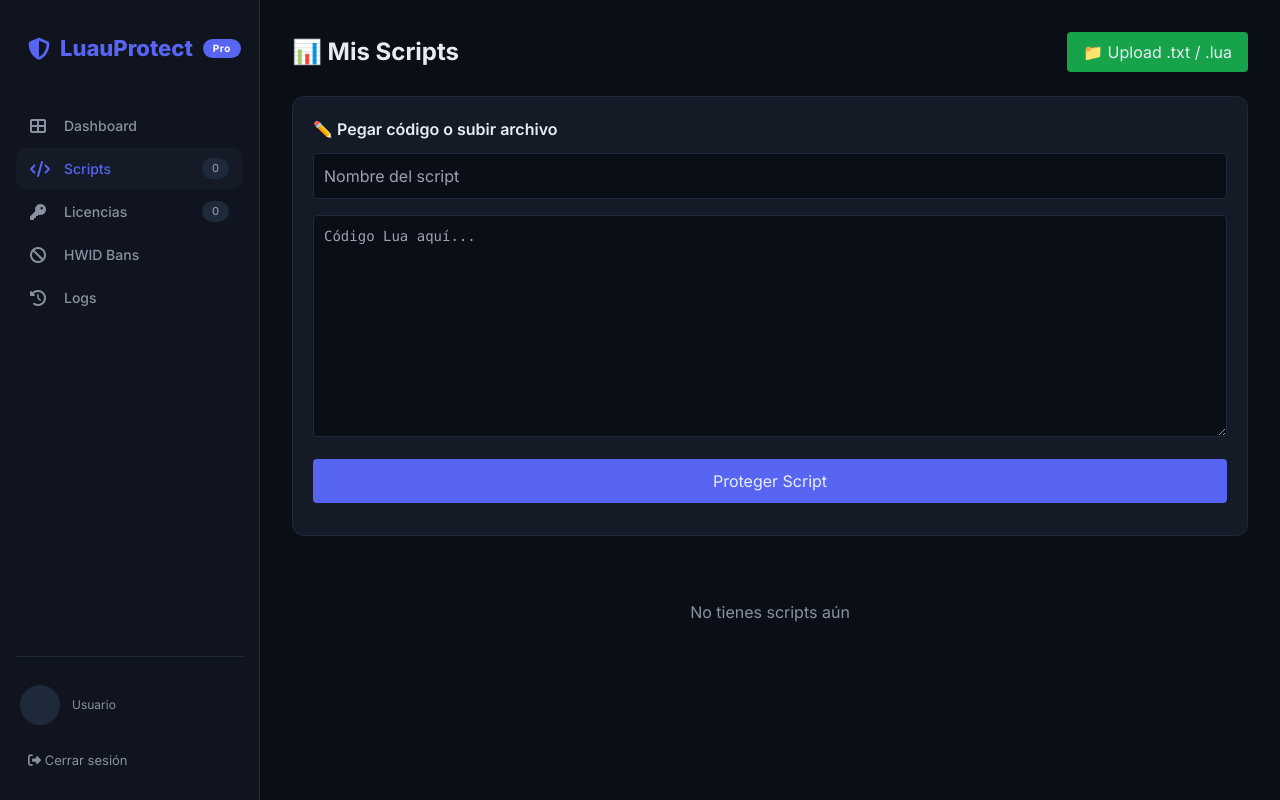
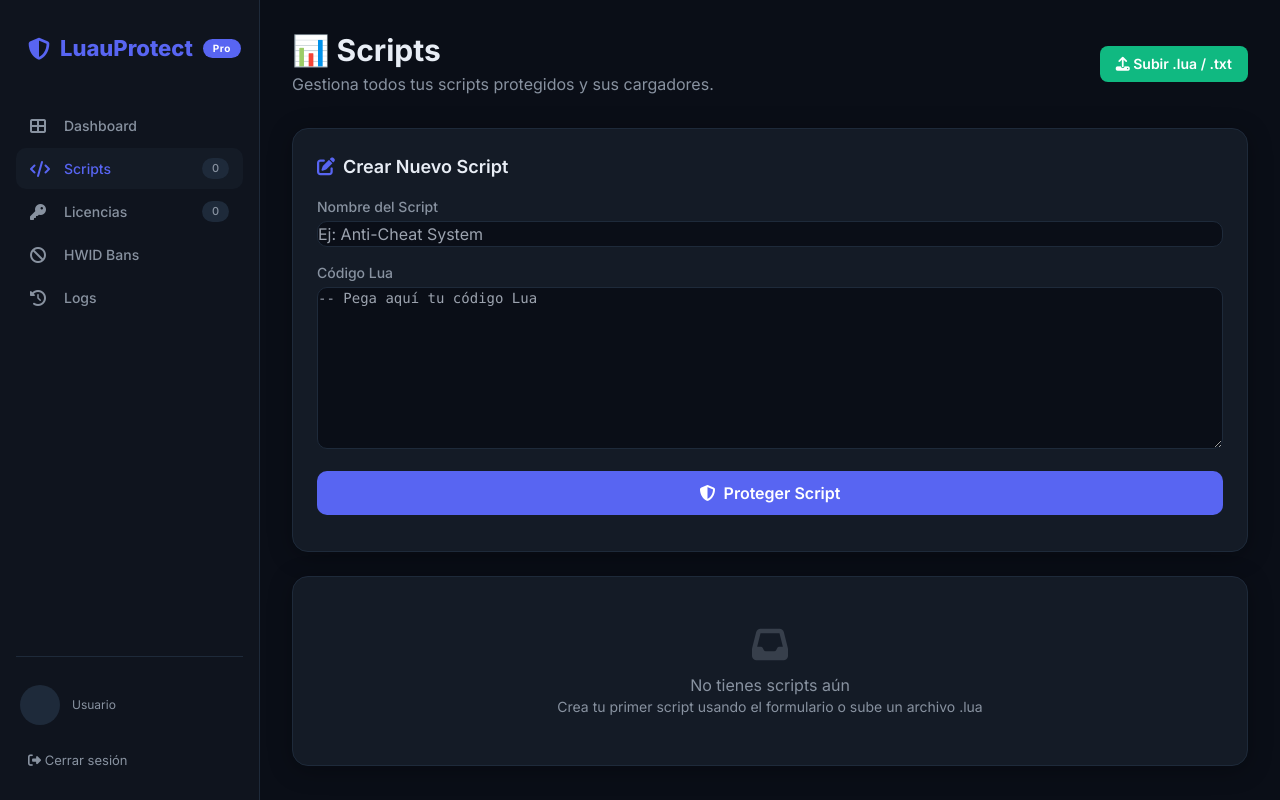
Before and after one commit to leivagaonahernanely-web/Protegetuscriptlua, a Flask app: template templates/scripts.html in a window 1280 px wide. Run offline with Flask 3, Linux system fonts and the light colour scheme; the template is opened without the code that fills it, so the values that code supplies are empty; parts of the project's set-up code (start-up, migrations or seed data) failed here and were passed over; some libraries are stand-ins or nearby versions.

Commit message:
Update scripts.html

```diff
--- a/templates/scripts.html
+++ b/templates/scripts.html
@@ -1,89 +1,163 @@
 {% extends "base.html" %}
+{% block title %}Scripts - LuauProtect Pro{% endblock %}
+
 {% block content %}
-<div class="flex justify-between items-center mb-6">
-    <h1 class="text-2xl font-bold">📊 Mis Scripts</h1>
-    <label for="fileInput" class="cursor-pointer bg-green-600 hover:bg-green-700 px-4 py-2 rounded flex items-center gap-2">
-        📁 Upload .txt / .lua
+<div class="flex flex-col sm:flex-row justify-between items-start sm:items-center gap-4 mb-8">
+    <div>
+        <h1 class="text-3xl font-bold">📊 Scripts</h1>
+        <p class="text-textMuted mt-1">Gestiona todos tus scripts protegidos y sus cargadores.</p>
+    </div>
+    <div class="flex gap-2 flex-wrap">
+        <label for="fileInput" class="btn-success cursor-pointer text-sm py-2 px-4">
+            <i class="fas fa-upload"></i> Subir .lua / .txt
             <input type="file" id="fileInput" accept=".lua,.txt" class="hidden">
         </label>
     </div>
+</div>
 
-<div class="bg-card p-5 rounded-xl border border-border mb-6">
-    <h3 class="font-semibold mb-3">✏️ Pegar código o subir archivo</h3>
-    <div class="space-y-4">
-        <input type="text" id="scriptName" placeholder="Nombre del script" class="w-full bg-dark border border-border rounded p-2.5">
-        <textarea id="scriptCode" rows="10" placeholder="Código Lua aquí..." class="w-full bg-dark border border-border rounded p-2.5 font-mono text-sm"></textarea>
-        <button onclick="protegerScript()" class="w-full bg-primary hover:bg-primary/90 p-2.5 rounded">Proteger Script</button>
+<div class="card mb-6">
+    <h3 class="text-lg font-semibold mb-4 flex items-center gap-2">
+        <i class="fas fa-edit text-primary"></i> Crear Nuevo Script
+    </h3>
+    <form id="scriptForm" class="space-y-4">
+        <div>
+            <label class="text-sm font-medium text-textMuted block mb-1">Nombre del Script</label>
+            <input type="text" id="scriptName" placeholder="Ej: Anti-Cheat System" required>
         </div>
+        <div>
+            <label class="text-sm font-medium text-textMuted block mb-1">Código Lua</label>
+            <textarea id="scriptCode" rows="8" placeholder="-- Pega aquí tu código Lua" class="font-mono text-sm" required></textarea>
+        </div>
+        <button type="submit" class="btn-primary w-full justify-center">
+            <i class="fas fa-shield-alt"></i> Proteger Script
+        </button>
+    </form>
     <div id="uploadStatus" class="mt-3 text-sm"></div>
 </div>
 
 {% if scripts %}
-<div class="grid md:grid-cols-2 gap-4">
+    <div class="grid grid-cols-1 md:grid-cols-2 gap-4">
         {% for s in scripts %}
-    <div class="bg-card p-4 rounded-xl border border-border">
-        <div class="flex justify-between items-center mb-2">
-            <h3 class="font-semibold text-lg">{{ s.name }}</h3>
-            <span class="text-xs px-2 py-1 rounded {{ 'bg-green-500/20 text-green-400' if s.active else 'bg-red-500/20 text-red-400' }}">
-                {{ 'Activo' if s.active else 'Desactivado' }}
+        <div class="card hover:border-primary/30 transition">
+            <div class="flex justify-between items-start gap-2">
+                <div class="min-w-0 flex-1">
+                    <h3 class="font-semibold text-lg truncate">{{ s.name }}</h3>
+                    <div class="flex items-center gap-3 text-xs text-textMuted mt-1 flex-wrap">
+                        <span><i class="fas fa-hashtag"></i> {{ s.hash_id[:8] }}...</span>
+                        <span><i class="fas fa-calendar-alt"></i> {{ s.created_at.strftime('%d/%m/%Y') if s.created_at else 'N/A' }}</span>
+                        <span><i class="fas fa-download"></i> {{ s.downloads|default(0) }}</span>
+                    </div>
+                </div>
+                <span class="text-xs px-2 py-1 rounded flex-shrink-0
+                    {% if s.active %}bg-success/20 text-success{% else %}bg-danger/20 text-danger{% endif %}">
+                    <i class="fas fa-circle text-[6px] mr-1 align-middle"></i>
+                    {{ 'Activo' if s.active else 'Inactivo' }}
                 </span>
             </div>
-        <p class="text-xs text-textMuted">Creado: {{ s.created.strftime('%d/%m/%Y') }}</p>
-        <div class="mt-3 flex gap-2">
-            <button onclick="copiarLoader('{{ s.hash }}')" class="text-xs bg-blue-500/20 text-blue-400 px-2 py-1 rounded">Copiar Loader</button>
-            <button onclick="toggleScript({{ s.id }})" class="text-xs bg-yellow-500/20 text-yellow-400 px-2 py-1 rounded">Cambiar Estado</button>
+            <div class="mt-3 flex flex-wrap gap-2">
+                <button onclick="copiarLoader('{{ s.hash_id }}')" class="btn-primary text-xs py-1.5 px-3">
+                    <i class="fas fa-copy"></i> Copiar Loader
+                </button>
+                <button onclick="toggleScript('{{ s.hash_id }}')" class="btn-secondary text-xs py-1.5 px-3">
+                    <i class="fas fa-sync-alt"></i> {{ 'Desactivar' if s.active else 'Activar' }}
+                </button>
+                <a href="/loader/{{ s.hash_id }}" target="_blank" class="text-xs bg-dark border border-border hover:border-primary/50 text-textMuted hover:text-primary px-3 py-1.5 rounded transition">
+                    <i class="fas fa-external-link-alt"></i> Ver
+                </a>
             </div>
         </div>
         {% endfor %}
     </div>
 {% else %}
-<p class="text-center text-textMuted py-10">No tienes scripts aún</p>
+    <div class="card text-center py-12 text-textMuted">
+        <i class="fas fa-inbox text-4xl block mb-2 opacity-30"></i>
+        <p>No tienes scripts aún</p>
+        <p class="text-sm">Crea tu primer script usando el formulario o sube un archivo .lua</p>
+    </div>
 {% endif %}
+{% endblock %}
 
+{% block extra_js %}
 <script>
 const DOMINIO = "{{ dominio }}";
+
+document.getElementById('scriptForm').addEventListener('submit', async function(e) {
+    e.preventDefault();
+    const nombre = document.getElementById('scriptName').value.trim();
+    const codigo = document.getElementById('scriptCode').value.trim();
+
+    if (!nombre || !codigo) {
+        showToast('Completa todos los campos', 'error');
+        return;
+    }
+
+    try {
+        const res = await fetch('/api/protect', {
+            method: 'POST',
+            headers: { 'Content-Type': 'application/json' },
+            body: JSON.stringify({ name: nombre, code: codigo })
+        });
+        const data = await res.json();
+
+        if (data.success) {
+            showToast('✅ Script protegido exitosamente', 'success');
+            setTimeout(() => location.reload(), 1500);
+        } else {
+            showToast('❌ Error: ' + data.error, 'error');
+        }
+    } catch (error) {
+        showToast('Error al conectar con el servidor', 'error');
+    }
+});
 
 document.getElementById('fileInput').addEventListener('change', async (e) => {
     const archivo = e.target.files[0];
     if (!archivo) return;
+
     const formData = new FormData();
     formData.append('file', archivo);
-    document.getElementById('uploadStatus').textContent = "⏳ Subiendo...";
+    const statusDiv = document.getElementById('uploadStatus');
+    statusDiv.innerHTML = '<span class="text-primary"><i class="fas fa-spinner fa-spin"></i> Subiendo...</span>';
+
+    try {
         const res = await fetch('/api/upload-script', { method: 'POST', body: formData });
         const data = await res.json();
+
         if (data.success) {
-        document.getElementById('uploadStatus').innerHTML = `✅ Subido: <b>${data.name}</b><br>Loader: <code>${data.loader}</code>`;
+            statusDiv.innerHTML = `<span class="text-success">✅ Subido: <b>${data.name}</b><br>Loader: <code class="bg-dark px-2 py-0.5 rounded text-primary text-xs">${data.loader}</code></span>`;
+            showToast('✅ Script subido exitosamente', 'success');
             setTimeout(() => location.reload(), 1800);
         } else {
-        document.getElementById('uploadStatus').textContent = `❌ Error: ${data.error}`;
+            statusDiv.innerHTML = `<span class="text-danger">❌ Error: ${data.error}</span>`;
+            showToast('❌ Error: ' + data.error, 'error');
         }
+    } catch (error) {
+        statusDiv.innerHTML = '<span class="text-danger">❌ Error al subir el archivo</span>';
+        showToast('Error al conectar con el servidor', 'error');
+    }
+    e.target.value = '';
 });
 
-async function protegerScript() {
-    const nombre = document.getElementById('scriptName').value.trim();
-    const codigo = document.getElementById('scriptCode').value.trim();
-    if (!nombre || !codigo) return alert('Completa nombre y código');
-    const res = await fetch('/api/protect', {
-        method: 'POST',
-        headers: {'Content-Type': 'application/json'},
-        body: JSON.stringify({name: nombre, code: codigo})
-    });
+function copiarLoader(hash) {
+    const txt = `loadstring(game:HttpGet("${DOMINIO}/api/load/${hash}?key=TU_CLAVE&hwid="..tostring({}):gsub("table: ","")))()`;
+    navigator.clipboard.writeText(txt);
+    showToast('✅ Loader copiado al portapapeles', 'success');
+}
+
+async function toggleScript(hashId) {
+    if (!confirm('¿Cambiar el estado de este script?')) return;
+    try {
+        const res = await fetch(`/api/toggle-script/${hashId}`, { method: 'POST' });
         const data = await res.json();
         if (data.success) {
-        alert('✅ Script protegido:\n' + data.loader);
-        location.reload();
-    } else alert('❌ Error: ' + data.error);
+            showToast('✅ Estado actualizado', 'success');
+            setTimeout(() => location.reload(), 1000);
+        } else {
+            showToast('❌ Error: ' + data.error, 'error');
         }
-
-function copiarLoader(hash) {
-    const txt = `loadstring(game:HttpGet("${DOMINIO}/loader/${hash}?key=TU_CLAVE&hwid="..tostring({}):gsub("table: ","")))()`;
-    navigator.clipboard.writeText(txt);
-    alert('Loader copiado al portapapeles');
+    } catch {
+        showToast('Error al conectar con el servidor', 'error');
     }
-
-async function toggleScript(id) {
-    await fetch(`/api/toggle-script/${id}`, {method: 'POST'});
-    location.reload();
 }
 </script>
 {% endblock %}
```
Lines whose indentation alone changed are shown as unchanged.
